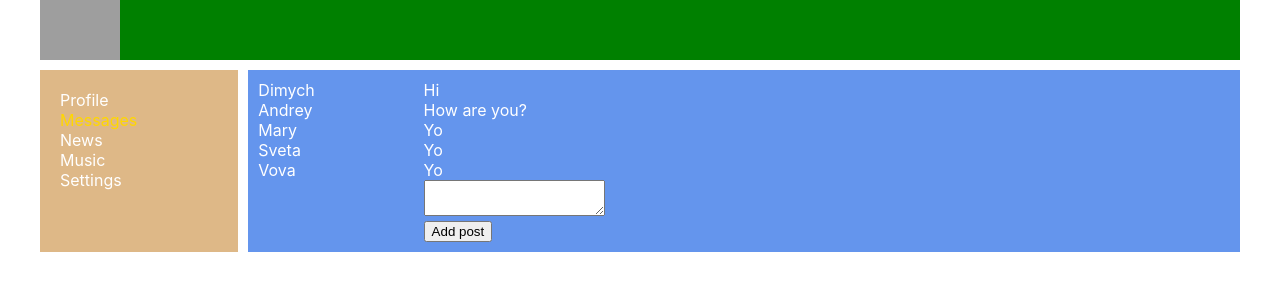
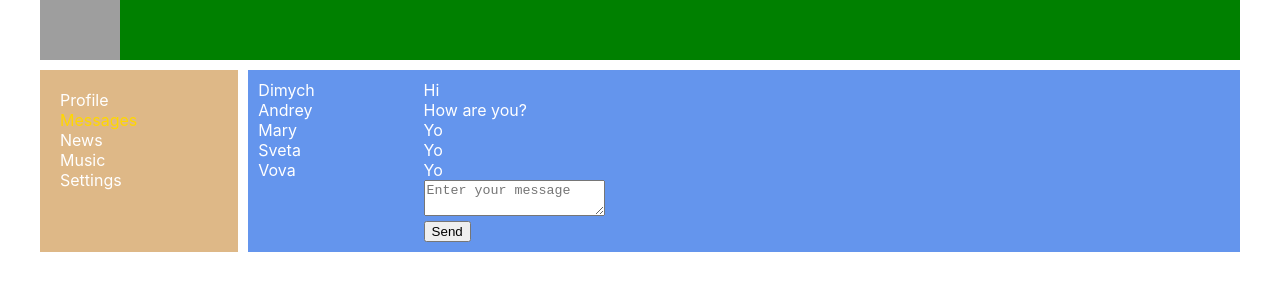
Before and after one commit to KRaKeNS-B/react-samurai-1, a React (Create React App) app: page /dialogs in a window 1280 px wide. Shown: the top 300 px of the page. Built offline with nearby package versions, Linux system fonts and the light colour scheme; grey boxes are pictures that could not be loaded.

Commit message:
lesson 41 reducer

```diff
--- a/src/App.js
+++ b/src/App.js
@@ -16,7 +16,7 @@ const App = props => {
         <Route
           path='/dialogs'
           render={ () => <Dialogs
-            state={ props.state.dialogsPage }
+            store={ props.store }
           /> }
         />
         <Route
--- a/src/components/Dialogs/Dialogs.jsx
+++ b/src/components/Dialogs/Dialogs.jsx
@@ -2,16 +2,19 @@ import React from 'react';
 import classes from './Dialogs.module.css'
 import Message from './Message/Message';
 import DialogItem from './DialogItem/DialogItem';
+import { updateNewMessageBodyCreator, sendMessageCreator } from '../../redux/dialogsReduser';
 
 const Dialogs = props => {
-  let dialogsElements = props.state.dialogs.map( dialog =>
+  let state = props.store.getState().dialogsPage
+
+  let dialogsElements = state.dialogs.map( dialog =>
     <DialogItem
       name={dialog.name}
       id={dialog.id}
       key={dialog.id}
     />
   )
-  let messagesElements = props.state.messages.map( message =>
+  let messagesElements = state.messages.map( message =>
     <Message
       message={message.message}
       id={message.id}
@@ -19,10 +22,15 @@ const Dialogs = props => {
     />
   )
 
-  let newMessage = React.createRef()
-  let sendMessage = () => {
-    let text = newMessage.current.value
-    alert(text)
+  let newMessageBodyElement = React.createRef()
+  let onSendMessageClick = () => {
+    props.store.dispatch(sendMessageCreator())
+  }
+
+  let onNewMessageChange = (e) => {
+    const body = e.target.value
+    const action = updateNewMessageBodyCreator(body)
+    props.store.dispatch(action)
   }
 
   return (
@@ -31,13 +39,18 @@ const Dialogs = props => {
         { dialogsElements }
       </div>
       <div className={classes.messages}>
-        { messagesElements }
+        <div>{ messagesElements }</div>
         <div>
           <div>
-            <textarea ref={ newMessage } ></textarea>
+            <textarea
+              ref={ newMessageBodyElement }
+              value={ state.newMessageBody }
+              placeholder='Enter your message'
+              onChange={ onNewMessageChange }
+            />
           </div>
           <div>
-            <button onClick={ sendMessage }>Add post</button>
+            <button onClick={ onSendMessageClick } >Send</button>
           </div>
         </div>
       </div>
--- a/src/components/Profile/MyPosts/MyPosts.jsx
+++ b/src/components/Profile/MyPosts/MyPosts.jsx
@@ -1,7 +1,7 @@
 import React from 'react';
 import classes from './MyPosts.module.css'
 import Post from './Post/Post'
-import { addPostActionCreator, updateNewPostTextActionCreator } from '../../../redux/state'
+import { addPostActionCreator, updateNewPostTextActionCreator } from '../../../redux/profileReduser'
 
 const MyPosts = props => {
   let postsElements = props.posts.map( post =>
--- a/src/index.js
+++ b/src/index.js
@@ -12,6 +12,7 @@ let rerenderEntireTree = (state) => {
       <App
         state={ state }
         dispatch={ store.dispatch.bind(store) }
+        store={ store }
       />
     </BrowserRouter>,
     document.getElementById('root')
--- /dev/null
+++ b/src/redux/dialogsReduser.js
@@ -0,0 +1,34 @@
+const UPDATE_NEW_MESSAGE_BODY = 'UPDATE-NEW-MESSAGE-BODY'
+const SEND_MESSAGE = 'SEND-MESSAGE'
+
+const dialogsReducer = (state, action) => {
+
+  switch (action.type) {
+    case UPDATE_NEW_MESSAGE_BODY:
+      state.newMessageBody = action.body
+      return state
+
+    case SEND_MESSAGE:
+      let body = state.newMessageBody
+      state.newMessageBody = ''
+      state.messages.push({
+        id: 6,
+        message: body,
+      })
+      return state
+
+    default:
+      return state
+  }
+
+}
+
+export const sendMessageCreator = () => ({
+  type: SEND_MESSAGE,
+})
+export const updateNewMessageBodyCreator = (body) => ({
+  type: UPDATE_NEW_MESSAGE_BODY,
+  body: body,
+})
+
+export default dialogsReducer
--- /dev/null
+++ b/src/redux/profileReduser.js
@@ -0,0 +1,34 @@
+const ADD_POST = 'ADD-POST'
+const UPDATE_NEW_POST_TEXT = 'UPDATE-NEW-POST-TEXT'
+
+const profileReducer = (state, action) => {
+  switch (action.type) {
+    case ADD_POST:
+      let newPost = {
+        id: 5,
+        message: state.newPostText,
+        likesCount: 0
+      }
+      state.posts.push(newPost)
+      state.newPostText = ''
+
+      return state
+    case UPDATE_NEW_POST_TEXT:
+      state.newPostText = action.newText
+
+      return state
+    default:
+      return state
+  }
+}
+
+
+export const addPostActionCreator = () => ({
+  type: ADD_POST,
+})
+export const updateNewPostTextActionCreator = (newText) => ({
+  type: UPDATE_NEW_POST_TEXT,
+  newText: newText,
+})
+
+export default profileReducer
--- /dev/null
+++ b/src/redux/sidebarReducer.js
@@ -0,0 +1,6 @@
+const sidebarReducer = (state, action) => {
+
+  return state
+}
+
+export default sidebarReducer
--- a/src/redux/state.js
+++ b/src/redux/state.js
@@ -1,5 +1,6 @@
-const ADD_POST = 'ADD-POST'
-const UPDATE_NEW_POST_TEXT = 'UPDATE-NEW-POST-TEXT'
+import profileReducer from "./profileReduser"
+import dialogsReducer from "./dialogsReduser"
+import sidebarReducer from "./sidebarReducer"
 
 let store = {
   _state: {
@@ -25,7 +26,9 @@ let store = {
         { id: 4, message: 'Yo' },
         { id: 5, message: 'Yo' },
       ],
+      newMessageBody: '',
     },
+    sidebar: {},
   },
   _callSubscriber() {
     console.log('State change')
@@ -39,33 +42,12 @@ let store = {
   },
 
   dispatch(action) { // action { type: 'ADD-POST', }
-    if (action.type === ADD_POST) {
-      let newPost = {
-        id: 5,
-        message: this._state.profilePage.newPostText,
-        likesCount: 0
-      }
-      this._state.profilePage.posts.push(newPost)
-      this._state.profilePage.newPostText = ''
-      this._callSubscriber(this._state)
 
-    } else if (action.type === UPDATE_NEW_POST_TEXT) {
-      this._state.profilePage.newPostText = action.newText
-      this._callSubscriber(this._state)
-    }
-  }
-}
+    this._state.profilePage = profileReducer(this._state.profilePage, action)
+    this._state.dialogsPage = dialogsReducer(this._state.dialogsPage, action)
+    this._state.sidebar = sidebarReducer(this._state.sidebar, action)
 
-export const addPostActionCreator = () => {
-  return {
-    type: ADD_POST,
-  }
-}
-
-export const updateNewPostTextActionCreator = (newText) => {
-  return {
-    type: UPDATE_NEW_POST_TEXT,
-    newText: newText,
+    this._callSubscriber(this._state)
   }
 }
 
```
